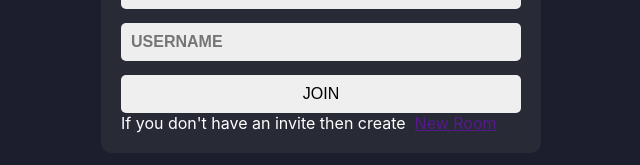
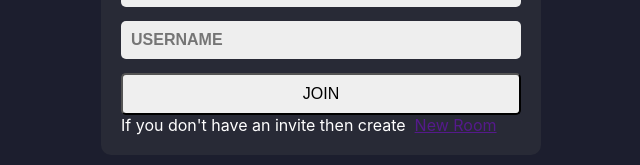
Before and after one commit to yuvrajinbhakti/Real-Time-Collaborative-Code-Editor, a React (Create React App) app: page / in a window 1280 px wide. Shown: the part 425-590 px from the top of the page, without its empty margins (319-959 px from the left). Built offline with nearby package versions, Linux system fonts and the light colour scheme.

Commit message:
Changed app.css

```diff
--- a/src/App.css
+++ b/src/App.css
@@ -48,7 +48,7 @@ footer a{
 }
 
 .btn{
-  border:none;
+  /* border:none; */
   padding:10px;
   border-radius:5px;
   font-size:16px;
```
